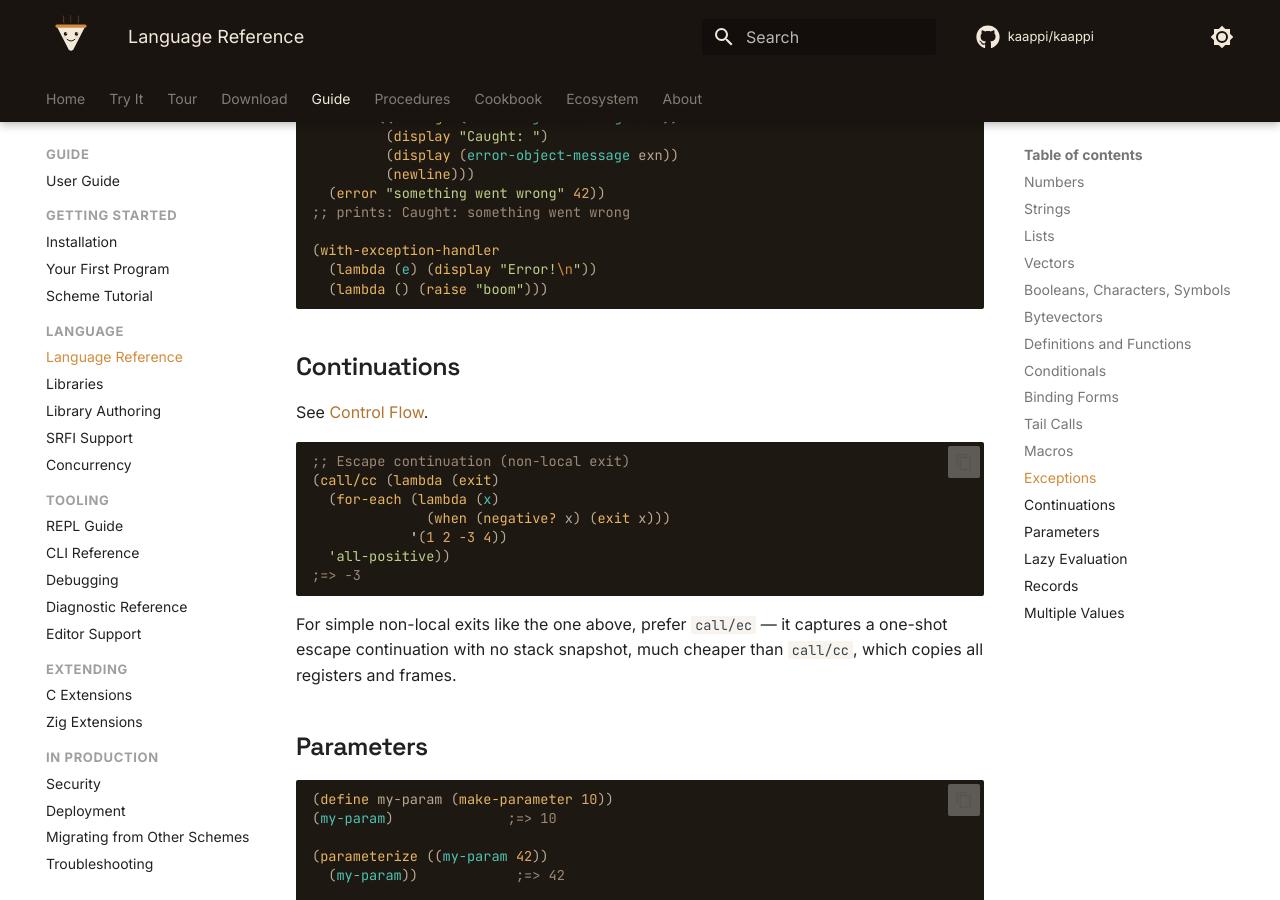
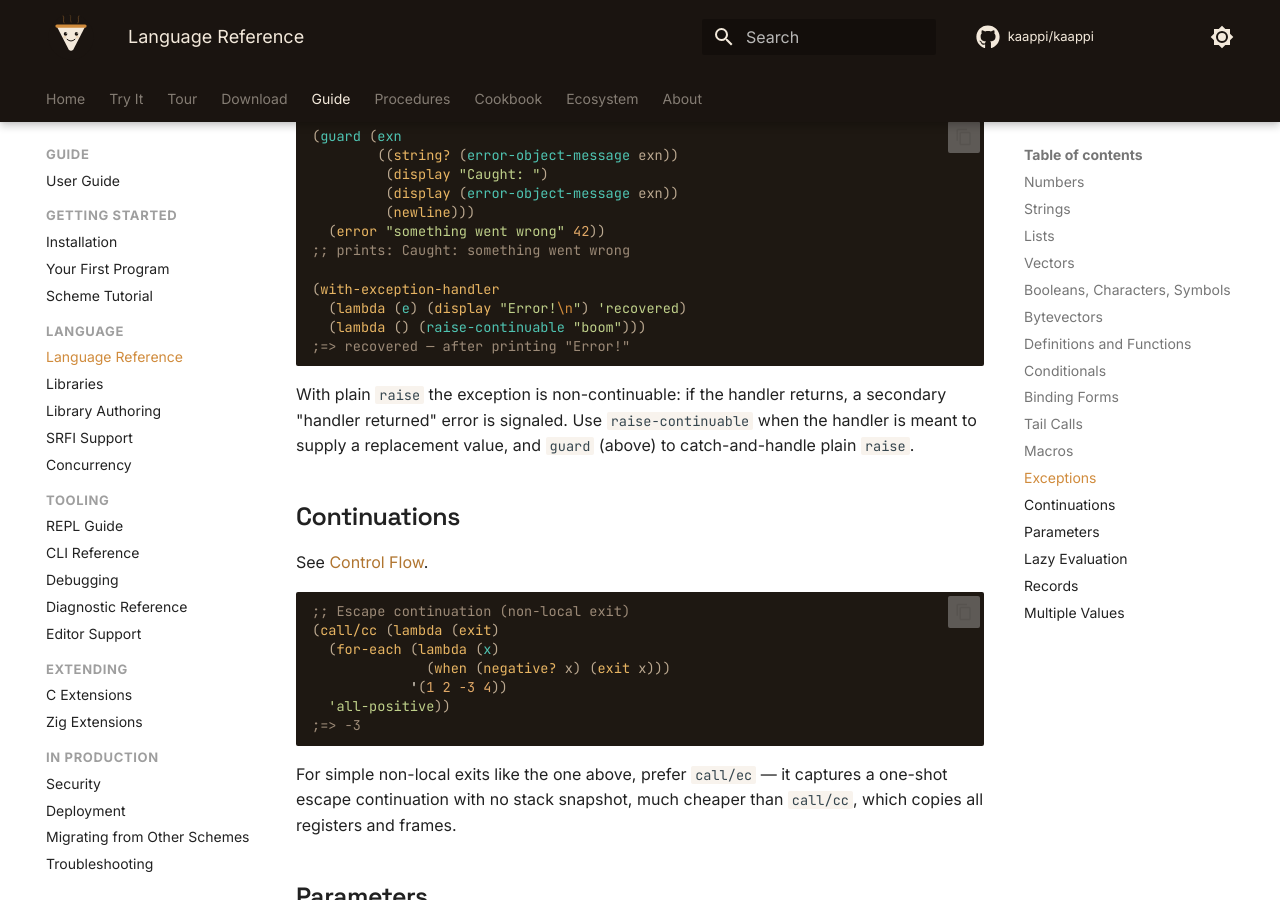
Before and after one commit to kaappi/kaappi.github.io, an MkDocs documentation site: the page built from docs/guide/language.md, in a window 1280 px wide and 900 px high, scrolled down 3846 px. Built offline with MkDocs 1.6.1 and Material for MkDocs 9.7.7, drawn with Linux system fonts in a browser that asks for light colours; comment, search, counter and statistics services are not loaded; some of the changed text lies outside the part shown.

Commit message:
Fix language and REPL guide samples against v0.21.0 behavior
Continuing the verified-samples sweep into the guide. Every sample in
tutorial.md, language.md, and repl.md now runs verified — tutorial via
a piped REPL session, repl.md via a pty driver that answers linenoise's
cursor-position queries, language.md as a cumulative program.

language.md (3 fixes):
- the Vectors sample mutated a literal (#(10 20 30)) — literals are
  immutable; it now builds with (vector ...) and notes the rule
- (sqrt -1) prints +i, not 0+1i
- the with-exception-handler sample raised non-continuably and its
  handler returned — that signals 'handler returned' and kills the
  program; it now demonstrates raise-continuable with a note on the
  raise/guard split

repl.md (7 fixes, transcripts now byte-accurate):
- ,expand: built-in when is not a macro ('not a macro: when'); the
  example now defines a macro and shows the real hygiene-renamed
  expansion
- ,profile: real header is 'Profile (N instructions, M calls):' with a
  timing table, not '; Profile Report'
- ,dis: output includes a '; Source:' line and the shown bytecode
  offsets were wrong
- ,describe map prints 'arity: 2, locals: 9' (not '2+'); greet example
  prints 'locals: 4' (not 0)
- ,apropos/, env: counts are '; 59 matches' / '; 55 bindings' and the
  listings were re-copied from real output

Co-Authored-By: Claude Fable 5 <noreply@anthropic.com>

````diff
--- a/docs/guide/language.md
+++ b/docs/guide/language.md
@@ -75,7 +75,9 @@ See [Pairs and Lists](../procedures/pairs-and-lists.md),
 ## Vectors
 
 ```scheme
-(define v #(10 20 30))
+;; literal vectors like #(10 20 30) are immutable — build with
+;; vector (or vector-copy a literal) when you need vector-set!
+(define v (vector 10 20 30))
 (vector-ref v 1)        ;=> 20
 (vector-set! v 0 99)
 (vector-map + #(1 2 3) #(10 20 30))  ;=> #(11 22 33)
@@ -193,9 +195,15 @@ overflow:
 ;; prints: Caught: something went wrong
 
 (with-exception-handler
-  (lambda (e) (display "Error!\n"))
-  (lambda () (raise "boom")))
+  (lambda (e) (display "Error!\n") 'recovered)
+  (lambda () (raise-continuable "boom")))
+;=> recovered — after printing "Error!"
 ```
+
+With plain `raise` the exception is non-continuable: if the handler
+returns, a secondary "handler returned" error is signaled. Use
+`raise-continuable` when the handler is meant to supply a replacement
+value, and `guard` (above) to catch-and-handle plain `raise`.
 
 ## Continuations
 
````
Also changed, not shown: other parts of docs/guide/language.md (+1 -1 lines), docs/guide/repl.md (+35 -22 lines).
